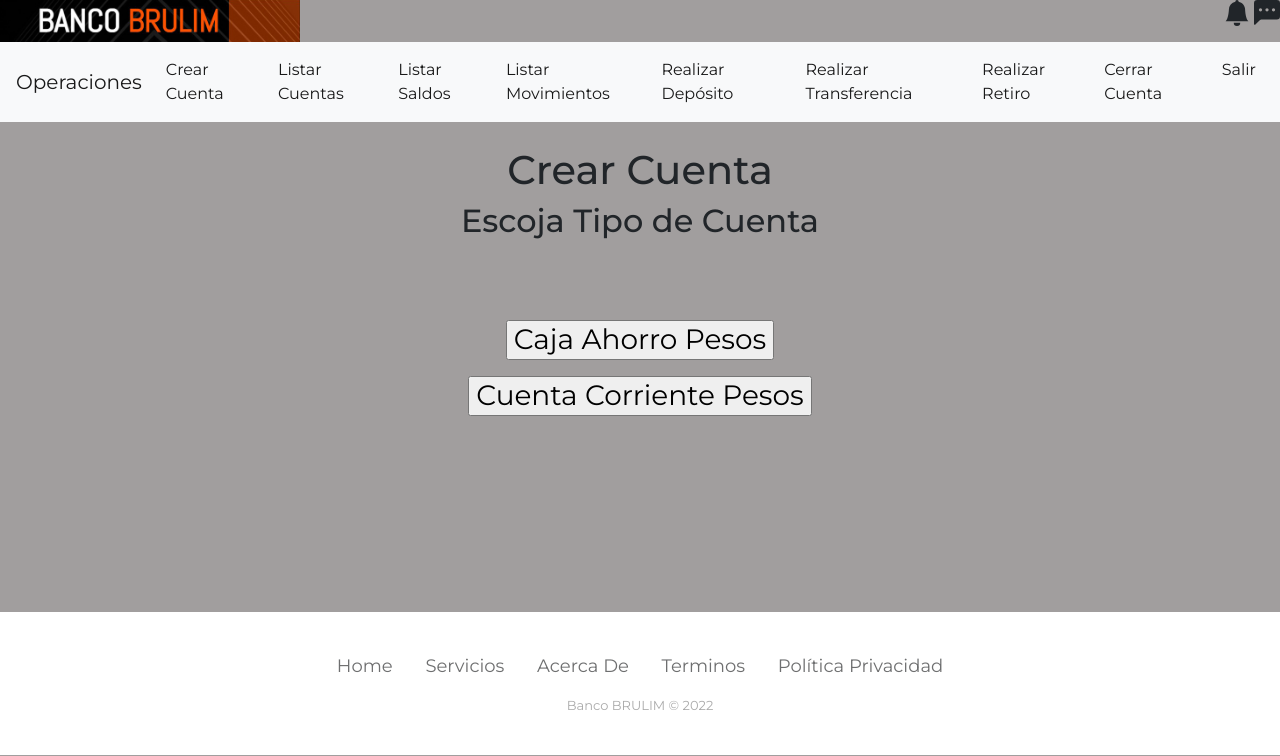
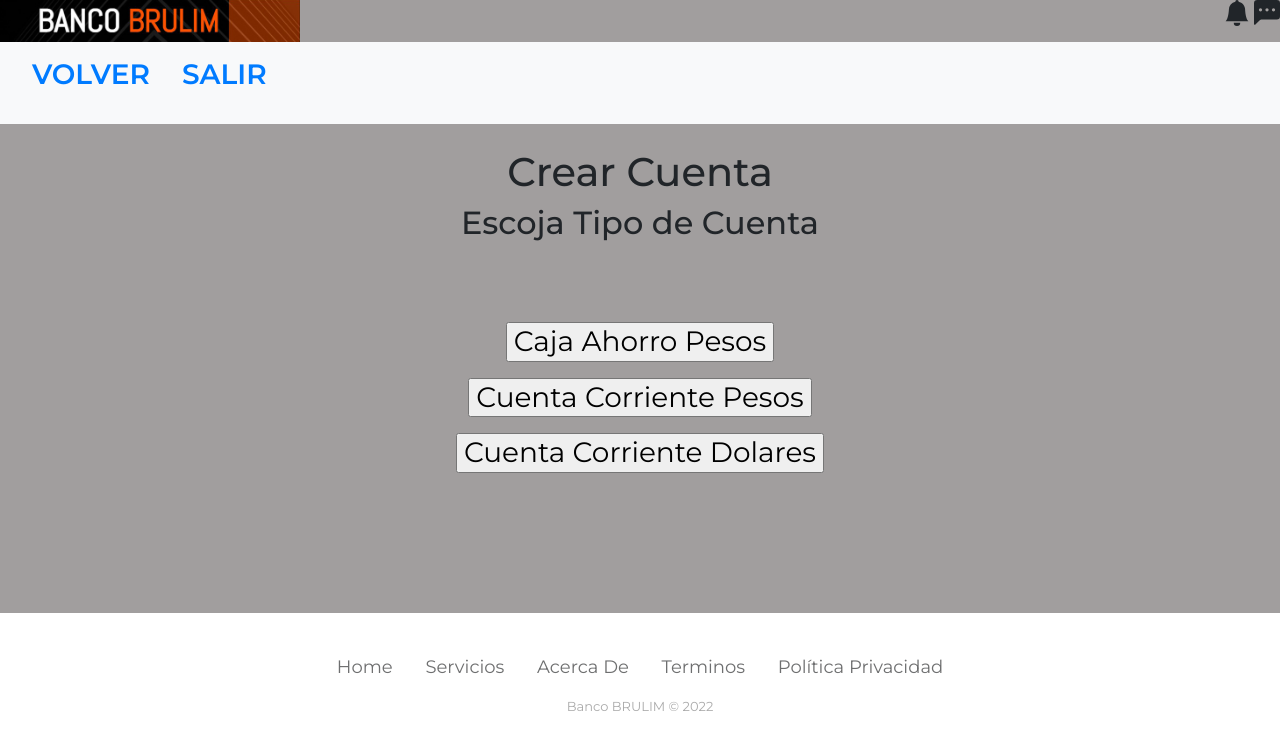
Before and after one commit to JORGEBRUNO2020/sistema_bancario_brulim, a Flask app: page /crear_cuenta in a window 1280 px wide. Shown: the top 756 px of the page. Run offline with Flask 2, Linux system fonts and the light colour scheme; some libraries are stand-ins or nearby versions.

Commit message:
rearmado del main page y header usuario

```diff
--- a/app.py
+++ b/app.py
@@ -11,6 +11,7 @@ from templates.models.caja_ahorro_comun import *
 from templates.models.cuentas import *
 from templates.models.administrador import *
 from templates.models.cuenta_corriente import*
+from templates.models.cuenta_corriente_dolares import*
 from app_administrador import app_administrador
 from database import mysql
 
@@ -86,15 +87,26 @@ def crear_cuenta_caja_ahorro():
     caja_ahorro_com=conn.cursor()
     Caja_ahorro_comun.set_crear_cuenta_caja_ahorro(caja_ahorro_com ,conn, id_usuario_login[0])
 
-    return render_template('/views/crear_cuenta.html')
+    return render_template('/views/main_page.html')
+
+@app.route('/volver', methods=['GET'])
+def volver():
+    return render_template('/views/main_page.html')
 
 @app.route('/crear_cuenta_corriente_pesos', methods=['GET'])
 def crear_cuenta_corriente_pesos():
     conn= mysql.connect()
     cuenta_corriente_pesos=conn.cursor()
     Cuenta_corriente.set_crear_cuenta_corriente_pesos(cuenta_corriente_pesos ,conn, id_usuario_login[0])
+    return render_template('/views/main_page.html')
 
-    return render_template('/views/crear_cuenta.html')
+@app.route('/crear_cuenta_corriente_dolares', methods=['GET'])
+def crear_cuenta_corriente_dolares():
+    conn= mysql.connect()
+    cuenta_corriente_pesos=conn.cursor()
+    Cuenta_corriente_dolares.set_crear_cuenta_corriente_dolares(cuenta_corriente_pesos ,conn, id_usuario_login[0])
+
+    return render_template('/views/main_page.html')
 
 #Lanza página listar_cuentas.html
 @app.route('/listar_cuentas', methods=['GET'])
--- a/templates/models/caja_ahorro_comun.py
+++ b/templates/models/caja_ahorro_comun.py
@@ -1,5 +1,6 @@
 from flask import render_template
 from templates.models.cuentas import Cuenta
+import random as rd
 
 class Caja_ahorro_comun(Cuenta):
 
@@ -59,6 +60,7 @@ class Caja_ahorro_comun(Cuenta):
         # numero_cuenta_ultimo = numero_cuenta_ultimo + 3
         # print(numero_cuenta_ultimo)
         # cursor.execute("INSERT INTO datos_cuenta ( cuenta_numero_cuenta, fecha_apertura, estado) VALUES(%s, NOW(), 1)",(numero_cuenta_ultimo))
-        cursor.execute("insert into cuenta (cbu, saldo, sucursal_id, tipo_cuenta_id, usuario_id) VALUES ('20562786', 0, 1, 1, %s)",(usuario))
+        cbu = rd.randint(90000000,99999999)
+        cursor.execute("insert into cuenta (cbu, saldo, sucursal_id, tipo_cuenta_id, usuario_id) VALUES (%s, 0, 1, 1, %s)",(cbu, usuario))
         conn.commit()
         return render_template('/views/main_page.html')
--- a/templates/models/cuenta_corriente.py
+++ b/templates/models/cuenta_corriente.py
@@ -1,5 +1,6 @@
 from flask import render_template
 from  templates.models.cuentas import Cuenta
+import random as rd
 
 class Cuenta_corriente(Cuenta):
 
@@ -32,6 +33,7 @@ class Cuenta_corriente(Cuenta):
         pass
 
     def set_crear_cuenta_corriente_pesos(cursor, conn, usuario):
-        cursor.execute("insert into cuenta (cbu, saldo, sucursal_id, tipo_cuenta_id, usuario_id) VALUES ('20562786', 0, 1, 3, %s)",(usuario))
+        cbu = rd.randint(90000000,99999999)
+        cursor.execute("insert into cuenta (cbu, saldo, sucursal_id, tipo_cuenta_id, usuario_id) VALUES (%s, 0, 1, 3, %s)",(cbu, usuario))
         conn.commit()
         return render_template('/views/main_page.html')
--- a/templates/views/crear_cuenta.html
+++ b/templates/views/crear_cuenta.html
@@ -30,6 +30,10 @@
             <form class="titulos h3 mb-3 font-weight-bolder" method="get" action='/crear_cuenta_corriente_pesos'>
             <input type="submit" value="Cuenta Corriente Pesos" />
             </form>
+            <form class="titulos h3 mb-3 font-weight-bolder"  method="get" action='/crear_cuenta_corriente_dolares'>
+            <input type="submit" value="Cuenta Corriente Dolares" />
+            </form>
+
 
         </body>
 
--- a/templates/views/header.html
+++ b/templates/views/header.html
@@ -24,41 +24,12 @@
         </div>
     </div>
     <nav class="navbar navbar-expand-lg navbar-light bg-light">
-        <a class="navbar-brand">Operaciones</a>
-        <button class="navbar-toggler" data-target="#my-nav" data-toggle="collapse" aria-controls="my-nav" aria-expanded="false" aria-label="Toggle navigation">
-            <span class="navbar-toggler-icon"></span>
-        </button>
-        <div id="my-nav" class="collapse navbar-collapse">
-            <ul class="navbar-nav mr-auto">
-                <li class="nav-item active">
-                    <a class="nav-link" href='/crear_cuenta'>Crear Cuenta<span class="sr-only">(current)</span></a>
-                </li>
-                <li class="nav-item active">
-                    <a class="nav-link" href='/listar_cuentas'>Listar Cuentas<span class="sr-only">(current)</span></a>
-                </li>
-                <li class="nav-item active">
-                    <a class="nav-link" href='/listar_saldos'>Listar Saldos<span class="sr-only">(current)</span></a>
-                </li>
-                <li class="nav-item active">
-                    <a class="nav-link" href='/listar_movimientos'>Listar Movimientos<span class="sr-only">(current)</span></a>
-                </li>
-                <li class="nav-item active">
-                    <a class="nav-link" href='/realizar_deposito'>Realizar Depósito<span class="sr-only">(current)</span></a>
-                </li>
-                <li class="nav-item active">
-                    <a class="nav-link" href='/realizar_transferencia'>Realizar Transferencia<span class="sr-only">(current)</span></a>
-                </li>
-                <li class="nav-item active">
-                    <a class="nav-link" href='/realizar_retiro'>Realizar Retiro<span class="sr-only">(current)</span></a>
-                </li>
-                <li class="nav-item active">
-                    <a class="nav-link" href='/cerrar_cuenta'>Cerrar Cuenta<span class="sr-only">(current)</span></a>
-                </li>
-                <li class="nav-item active">
-                    <a class="nav-link" href='/login'>Salir<span class="sr-only">(current)</span></a>
-                </li>
-            </ul>
-        </div>
+        <form class="titulos h3 mb-3 font-weight-bolder">
+        <a class="nav-link" href='/volver'>VOLVER<span class="sr-only">(current)</span></a>
+        </form><form class="titulos h3 mb-3 font-weight-bolder">
+        <a class="nav-link" href='/login'>SALIR<span class="sr-only">(current)</span></a>
+        </form>
+
     </nav>
 
     <div class="container">
```
Also changed, not shown: templates/models/cuenta_corriente_dolares.py (+13 -1 lines), templates/views/main_page.html (+31 -0 lines).
